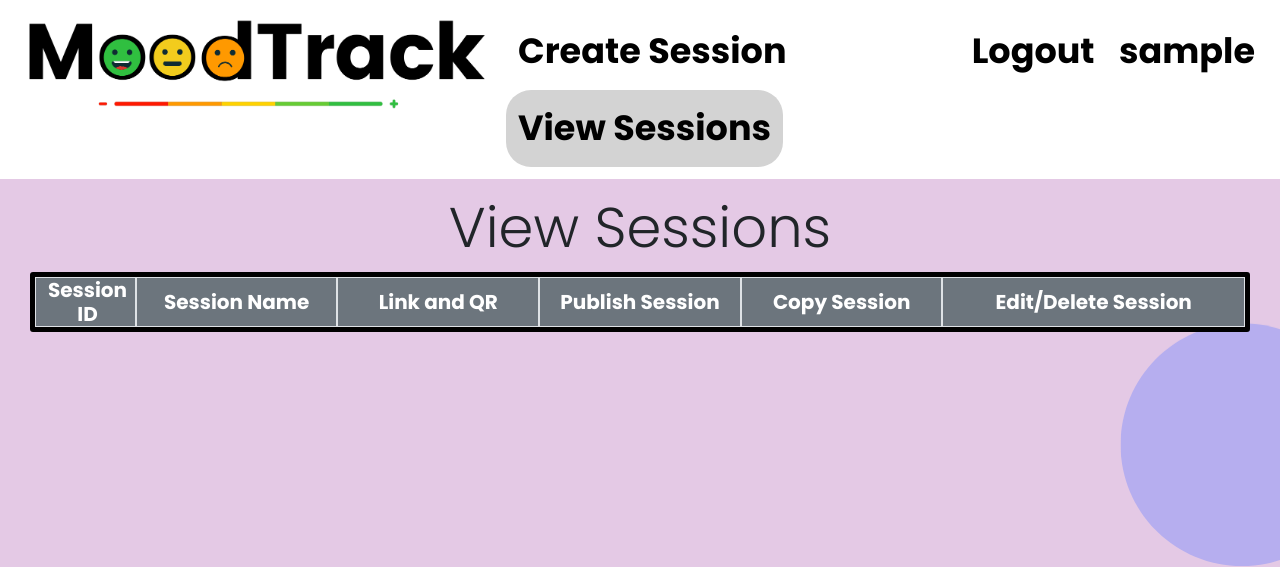
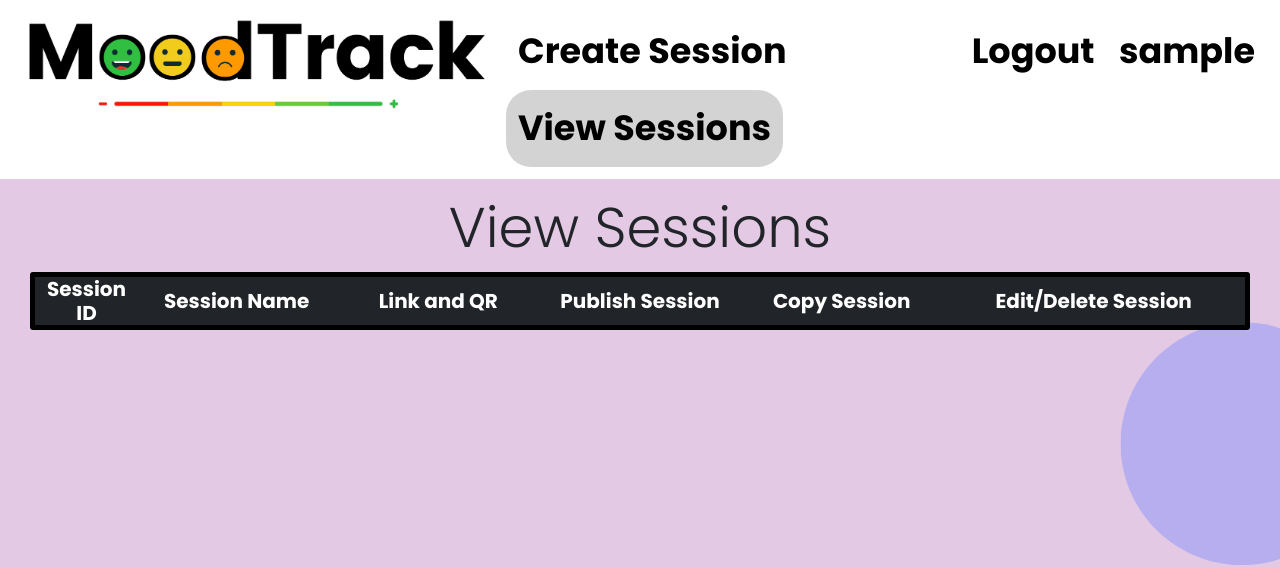
Before and after one commit to carrrmenleong/EmotionApp, a Flask app: page /viewsessions in a window 1280 px wide. Shown: the top 567 px of the page. Run offline with Flask 2, Linux system fonts and the light colour scheme; the visitor is signed in with stand-in values (Sample User, id 1); data comes from the database, SQL or seed files in the repository; data that the repository does not hold is empty.

Commit message:
Changed table header colour, removed borders.

```diff
--- a/app/templates/viewsession.html
+++ b/app/templates/viewsession.html
@@ -10,23 +10,23 @@
 
 <div class="container-holder">
     <div class="container-fluid text-center bg-white">
-        <div class="row bg-secondary text-white">
-            <div class="col-1 border d-flex">
+        <div class="row bg-dark text-white">
+            <div class="col-1 d-flex">
                 <h5 style="margin:auto"><strong>Session ID</strong></h5>
             </div>
-            <div class="col-2 border d-flex">
+            <div class="col-2 d-flex">
                 <h5 style="margin:auto"><strong>Session Name</strong></h5>
             </div>
-            <div class="col-2 border d-flex">
+            <div class="col-2 d-flex">
                 <h5 style="margin:auto"><strong>Link and QR</strong></h5>
             </div>
-            <div class="col-2 border d-flex">
+            <div class="col-2 d-flex">
                 <h5 style="margin:auto"><strong>Publish Session</strong></h5>
             </div>
-            <div class="col-2 border d-flex">
+            <div class="col-2 d-flex">
                 <h5 style="margin:auto"><strong>Copy Session</strong></h5>
             </div>
-            <div class="col-3 border d-flex">
+            <div class="col-3 d-flex">
                 <h5 style="margin:auto"><strong>Edit/Delete Session</strong></h5>
             </div>
         </div>
```
